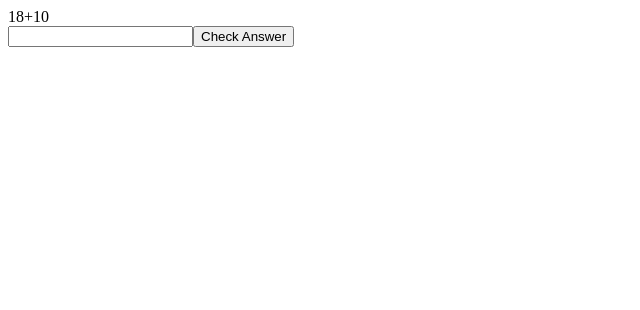
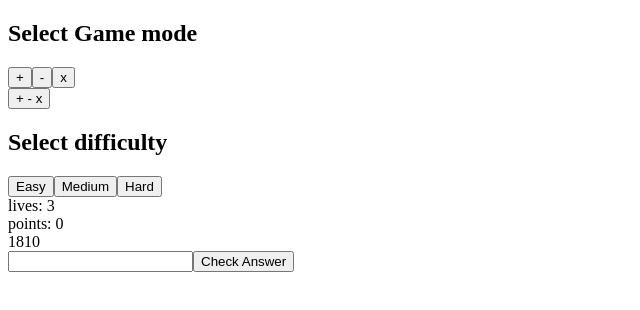
Before and after one commit to Giepper/cetus_academy, a React (Vite) app: page / in a window 1280 px wide. Shown: the top 310 px of the page, without its empty margins (0-640 px from the left). Built offline with nearby package versions, Linux system fonts and the light colour scheme.

Commit message:
dodawanie, wybor znaku

```diff
--- a/src/App.jsx
+++ b/src/App.jsx
@@ -1,69 +1,65 @@
 // import './App.css'
 
+// import { useState } from "react";
 import { useState } from "react";
-// import { Addition } from "./components/Addition";
-
-let num1;
-let num2;
-let answer;
-
-function drawNumbers() {
-  num1 = Math.floor(Math.random() * 25);
-  num2 = Math.floor(Math.random() * 25);
-  answer = num1 + num2;
-}
-drawNumbers();
+import { Addition } from "./components/Addition";
+// import { SelectMode } from "./components/SelectMode";
 
 function App() {
-  const [inputAnswer, setInputAnswer] = useState("");
-  const [checkAnswer, setCheckAnswer] = useState(false);
-  const [numberOfPoints, setNumberOfPoints] = useState(0);
-  const [numberOfLives, setNumberOfLives] = useState(3);
+  console.log("render");
+  const [selectMode, setSelectMode] = useState(0);
 
-  function handleHardModeAnswer(e) {
-    e.preventDefault();
-    console.log("answer", answer);
-    console.log("inputAnswer", inputAnswer);
-    if (answer == inputAnswer) {
-      setNumberOfPoints(numberOfPoints + 1);
-      setCheckAnswer(true);
-      drawNumbers();
-    } else {
-      setNumberOfPoints(numberOfPoints - 1);
-      setNumberOfLives(numberOfLives - 1);
-      setCheckAnswer(false);
-    }
-    console.log("numberOfPoints", numberOfPoints);
-    console.log("numberOfLives", numberOfLives);
+  function selectOperation(e) {
+    setSelectMode(e.target.value);
   }
+
   return (
     <>
-      <main>
-        <div className="main-container">
-          <div className="operation-container main-container-el">
-            <span className="operation-el first-num">{num1}</span>
-            <span className="operation-el operation">+</span>
-            <span className="operation-el second-num">{num2}</span>
+      <section className="select-mode-container">
+        <div className="select-operation select-mode-el">
+          <h2>Select Game mode</h2>
+          <div className="btn-container">
+            <button
+              className="select-operation-btn addition-btn"
+              value={0}
+              onClick={selectOperation}
+            >
+              +
+            </button>
+            <button
+              className="select-operation-btn substraction-btn"
+              value={1}
+              onClick={selectOperation}
+            >
+              -
+            </button>
+            <button
+              className="select-operation-btn multiplication-btn"
+              value={2}
+              onClick={selectOperation}
+            >
+              x
+            </button>
+            {/* <button className="select-operation-btn division-btn">/</button> */}
           </div>
-          <div className="answer-container main-container-el">
-            <div className="easy-mode-answer-container"></div>
-            <div className="hard-mode-answer-container">
-              <form action="" onSubmit={handleHardModeAnswer}>
-                <input
-                  type="text"
-                  name="hard-mode-answer"
-                  id="hard-mode-answer"
-                  onChange={(e) => {
-                    setInputAnswer(e.target.value);
-                  }}
-                />
-                <button type="submit">Check Answer</button>
-                {checkAnswer && <p>SUPER!</p>}
-              </form>
-            </div>
+          <div className="btn-container">
+            <button
+              className="select-operation-btn random-operation-btn"
+              value={3}
+              onClick={selectOperation}
+            >
+              + - x
+            </button>
           </div>
         </div>
-      </main>
+        <h2>Select difficulty</h2>
+        <div className="select-operation select-mode-el">
+          <button className="select-difficulty-btn easy-btn">Easy</button>
+          <button className="select-difficulty-btn medium-btn">Medium</button>
+          <button className="select-difficulty-btn hard-btn">Hard</button>
+        </div>
+      </section>
+      <Addition operation={selectMode} />
     </>
   );
 }
--- a/src/components/Addition.jsx
+++ b/src/components/Addition.jsx
@@ -1,11 +1,108 @@
-export function Addition() {
-  let nums = [Math.floor(Math.random() * 26), Math.floor(Math.random() * 26)];
-  console.log(nums[0], nums[1]);
+// case "/":
+//   answer = num1 / num2;
+//   break;
+
+import { useState } from "react";
+// import { SelectMode } from "./SelectMode";
+
+let num1;
+let num2;
+let answer;
+
+function drawNumbers() {
+  num1 = Math.floor(Math.random() * 25);
+  num2 = Math.floor(Math.random() * 25);
+}
+drawNumbers();
+
+export function Addition(props) {
+  console.log("render2");
+  const [inputAnswer, setInputAnswer] = useState("");
+  const [checkAnswer, setCheckAnswer] = useState(false);
+  const [numberOfPoints, setNumberOfPoints] = useState(0);
+  const [numberOfLives, setNumberOfLives] = useState(3);
+
+  function handleHardModeAnswer(e) {
+    e.preventDefault();
+    console.log("answer", answer);
+    console.log("inputAnswer", inputAnswer);
+    if (answer == inputAnswer) {
+      setNumberOfPoints(numberOfPoints + 1);
+      setCheckAnswer(true);
+      drawNumbers();
+    } else {
+      setNumberOfPoints(numberOfPoints - 1);
+      setNumberOfLives(numberOfLives - 1);
+      setCheckAnswer(false);
+    }
+    console.log("numberOfPoints", numberOfPoints);
+    console.log("numberOfLives", numberOfLives);
+  }
+  let x = 0;
+  let ops = ["+", "-", "*"];
+  let operator = "";
+  console.log("op1", operator);
+  console.log("props", props.operation);
+  switch (props.operation) {
+    case "0":
+      answer = num1 + num2;
+      operator = "+";
+      console.log("opt", operator);
+      break;
+    case "1":
+      answer = num1 - num2;
+      operator = "-";
+      break;
+    case "2":
+      answer = num1 * num2;
+      operator = "*";
+      break;
+    case "3":
+      x = Math.floor(Math.random() * 3);
+      operator = ops[x];
+      break;
+  }
+  console.log("op2", operator);
+
+  // if (props.operation === "/") {
+  //   while (num1 == 0 || num2 == 0) {
+  //     drawNumbers();
+  //   }
+  // }
+
   return (
     <>
-      <p>
-        {nums[0]} <span className="">+</span> {nums[1]}
-      </p>
+      <main>
+        <div className="main-container">
+          <div className="stats-bar">
+            <span className="lives">lives: {numberOfLives}</span>
+            <br />
+            <span className="points">points: {numberOfPoints}</span>
+          </div>
+          <div className="operation-container main-container-el">
+            <span className="operation-el first-num">{num1}</span>
+            <span className="operation-el operation">{operator}</span>
+            <span className="operation-el second-num">{num2}</span>
+          </div>
+          <div className="answer-container main-container-el">
+            <div className="easy-mode-answer-container"></div>
+            <div className="hard-mode-answer-container">
+              <form action="" onSubmit={handleHardModeAnswer}>
+                <input
+                  type="text"
+                  name="hard-mode-answer"
+                  id="hard-mode-answer"
+                  onChange={(e) => {
+                    setInputAnswer(e.target.value);
+                  }}
+                />
+                <button type="submit">Check Answer</button>
+                {checkAnswer && <p>SUPER!</p>}
+              </form>
+            </div>
+          </div>
+        </div>
+      </main>
     </>
   );
 }
--- /dev/null
+++ b/src/components/SelectMode.jsx
@@ -0,0 +1,30 @@
+export function SelectMode() {
+  return (
+    <>
+      <section className="select-mode-container">
+        <div className="select-operation select-mode-el">
+          <h2>Select Game mode</h2>
+          <div className="btn-container">
+            <button className="select-operation-btn addition-btn">+</button>
+            <button className="select-operation-btn substraction-btn">-</button>
+            <button className="select-operation-btn multiplication-btn">
+              x
+            </button>
+            <button className="select-operation-btn division-btn">/</button>
+          </div>
+          <div className="btn-container">
+            <button className="select-operation-btn random-operation-btn">
+              + - x /
+            </button>
+          </div>
+        </div>
+        <h2>Select difficulty</h2>
+        <div className="select-operation select-mode-el">
+          <button className="select-difficulty-btn easy-btn">Easy</button>
+          <button className="select-difficulty-btn medium-btn">Medium</button>
+          <button className="select-difficulty-btn hard-btn">Hard</button>
+        </div>
+      </section>
+    </>
+  );
+}
```
Also changed, not shown: .eslintrc.cjs.
